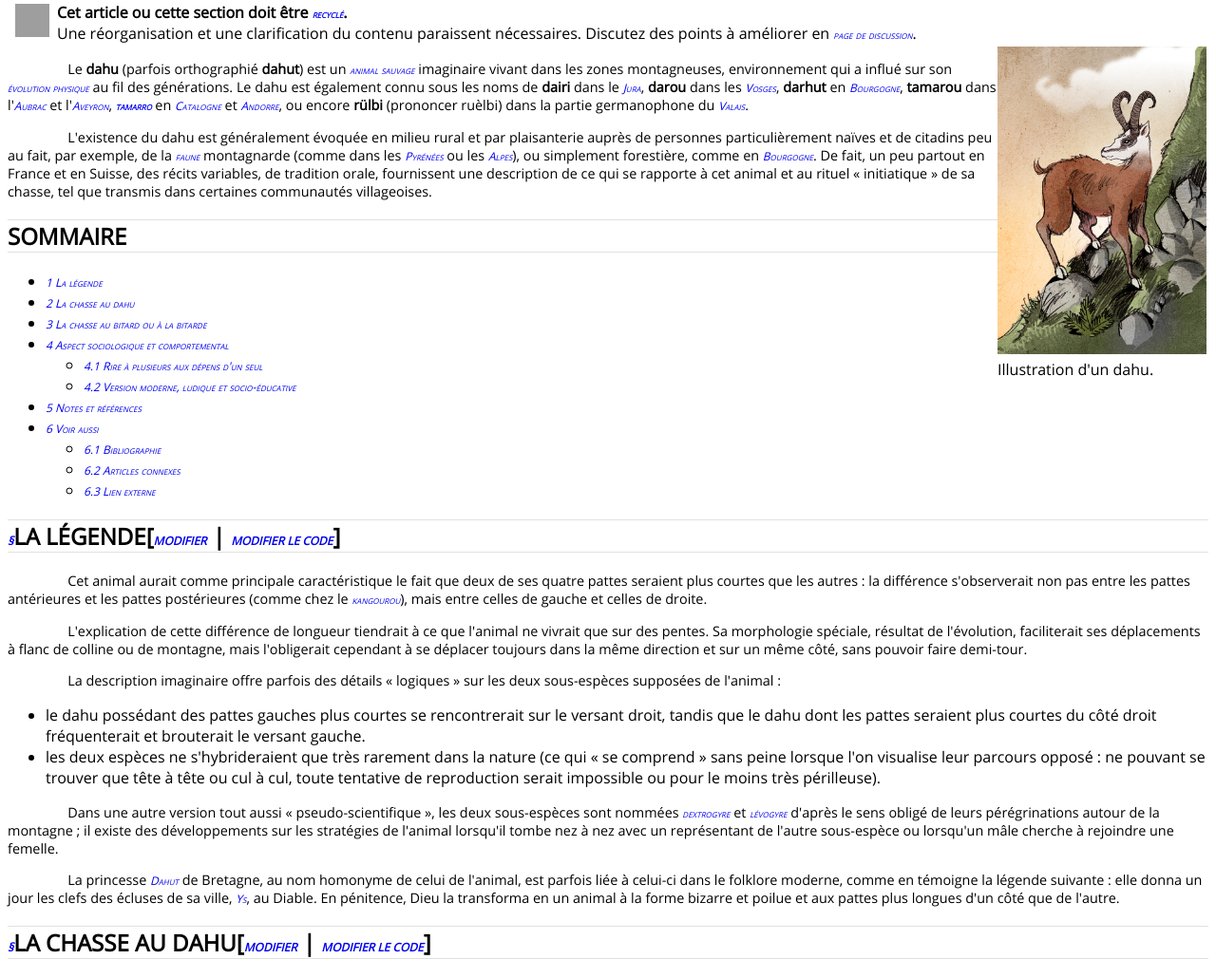
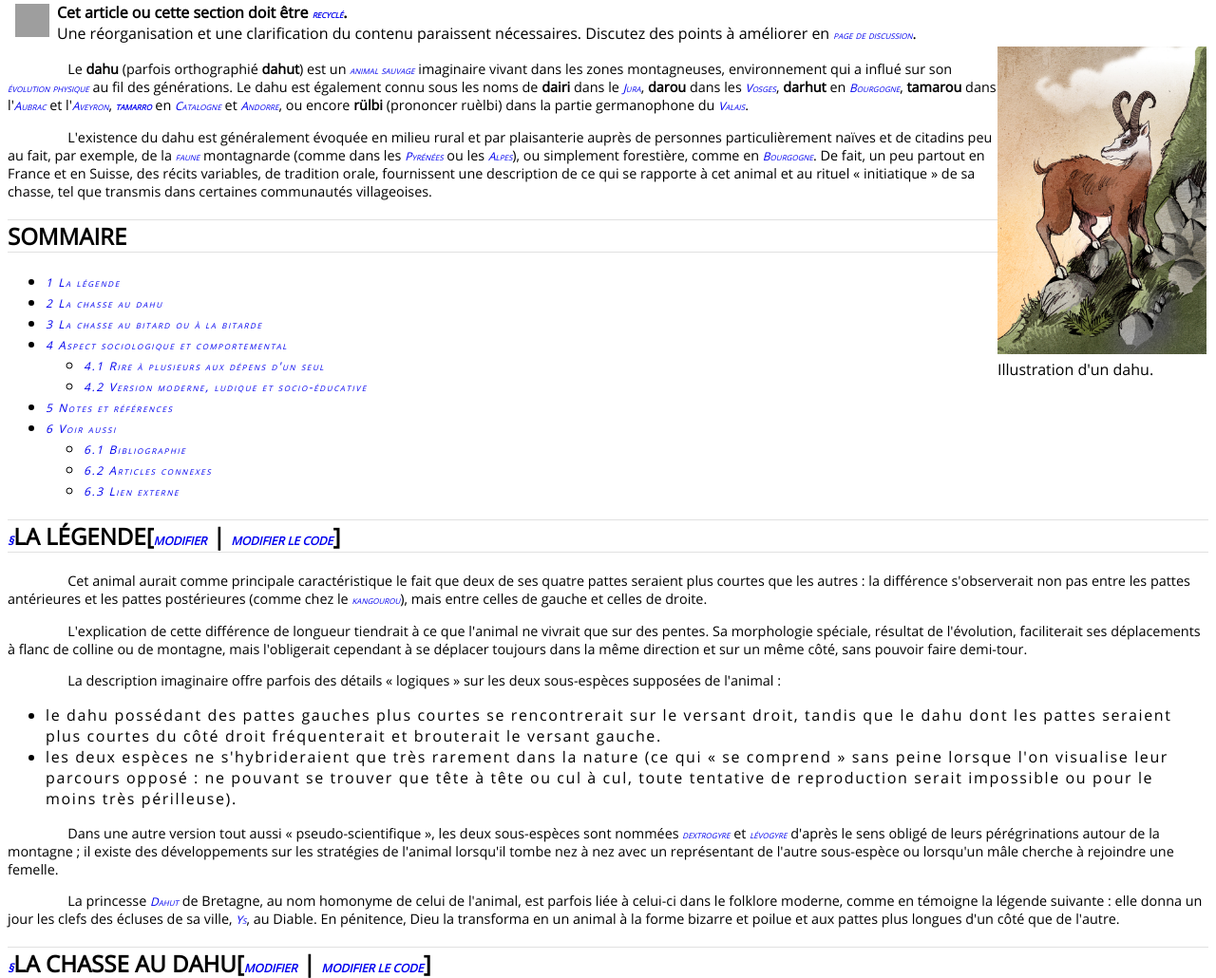
Before and after one commit to k6k/iesa-2015-m1dt, a PHP site: page / in a window 1280 px wide. Shown: the part 227-1257 px from the top of the page at 95% size. Run offline with PHP 8.4, Linux system fonts and the light colour scheme; grey boxes are pictures that could not be loaded.

Commit message:
Formatage de texte avec letter-spacing dans le css externe

```diff
--- a/04_css_selecteurs/main.css
+++ b/04_css_selecteurs/main.css
@@ -38,3 +38,7 @@
 	.thumbinner{
 		float: right;
 	}
+
+	ul li{
+		letter-spacing: .1em;
+	}
```
